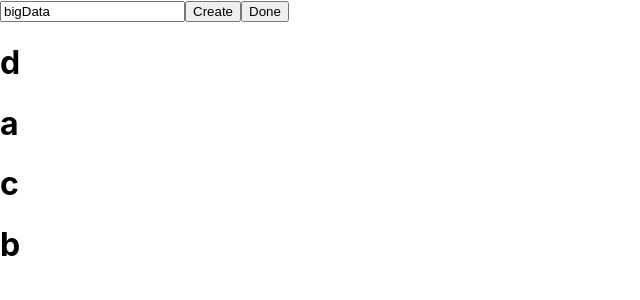
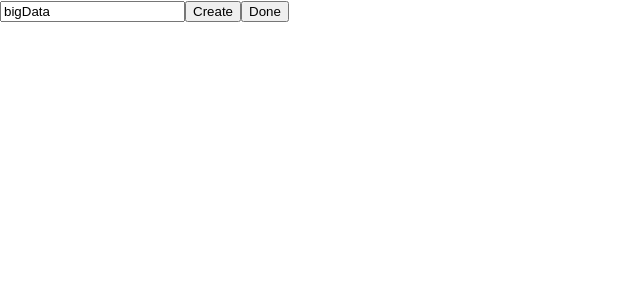
Before and after one commit to alope107/react-rank, a React (Create React App) app: page / in a window 1280 px wide. Shown: the top 300 px of the page, without its empty margins (0-640 px from the left). Built offline with nearby package versions, Linux system fonts and the light colour scheme.

Commit message:
Rename components.
- Replace "Simple" components with more descriptive names.

```diff
--- a/src/App.js
+++ b/src/App.js
@@ -1,7 +1,7 @@
-import Ranker from "./components/Ranker";
+import RankGame from "./components/RankGame";
 
 function App() {
-  return <Ranker></Ranker>;
+  return <RankGame></RankGame>;
 }
 
 export default App;
--- a/src/components/SimpleButton.js
+++ b/src/components/Comparator.js
@@ -1,4 +1,4 @@
-function SimpleButton({ unpause, pair }) {
+function Comparator({ unpause, pair }) {
   return (
     <div>
       <button onClick={() => unpause(true)}>{pair[0]}</button>
@@ -7,4 +7,4 @@ function SimpleButton({ unpause, pair }) {
   );
 }
 
-export default SimpleButton;
+export default Comparator;
--- a/src/components/Ranker.js
+++ b/src/components/RankGame.js
@@ -1,10 +1,10 @@
 import { useState } from "react";
 import DataAdder from "./DataAdder";
 import ItemList from "./ItemList";
-import SimpleContainer from "./SimpleContainer";
+import UserSort from "./UserSort";
 
-function Ranker() {
-  const [data, setData] = useState(["d", "a", "c", "b"]);
+function RankGame() {
+  const [data, setData] = useState([]);
   const [mode, setMode] = useState("adding");
 
   const addItem = (title) => {
@@ -24,11 +24,11 @@ function Ranker() {
         ></DataAdder>
       )}
       {mode === "ranking" && (
-        <SimpleContainer data={data} setData={setData}></SimpleContainer>
+        <UserSort data={data} setData={setData}></UserSort>
       )}
       <ItemList data={data}></ItemList>
     </div>
   );
 }
 
-export default Ranker;
+export default RankGame;
--- a/src/components/SimpleContainer.js
+++ b/src/components/UserSort.js
@@ -1,5 +1,5 @@
 import { useEffect, useState } from "react";
-import SimpleButton from "./SimpleButton";
+import Comparator from "./Comparator";
 
 /**
  * Does a bubble sort bit by bit. It non-blockingly delegates
@@ -31,7 +31,7 @@ function* nonBlockSort(arr, updateArr, updatePair) {
   }
 }
 
-function SimpleContainer({ data, setData }) {
+function UserSort({ data, setData }) {
   const [pair, updatePair] = useState([55, 55]);
   const [stepper] = useState(nonBlockSort(data, setData, updatePair));
   const [finished, setFinished] = useState(false);
@@ -51,9 +51,9 @@ function SimpleContainer({ data, setData }) {
 
   return (
     <div>
-      {!finished && <SimpleButton unpause={unpause} pair={pair}></SimpleButton>}
+      {!finished && <Comparator unpause={unpause} pair={pair}></Comparator>}
     </div>
   );
 }
 
-export default SimpleContainer;
+export default UserSort;
```
